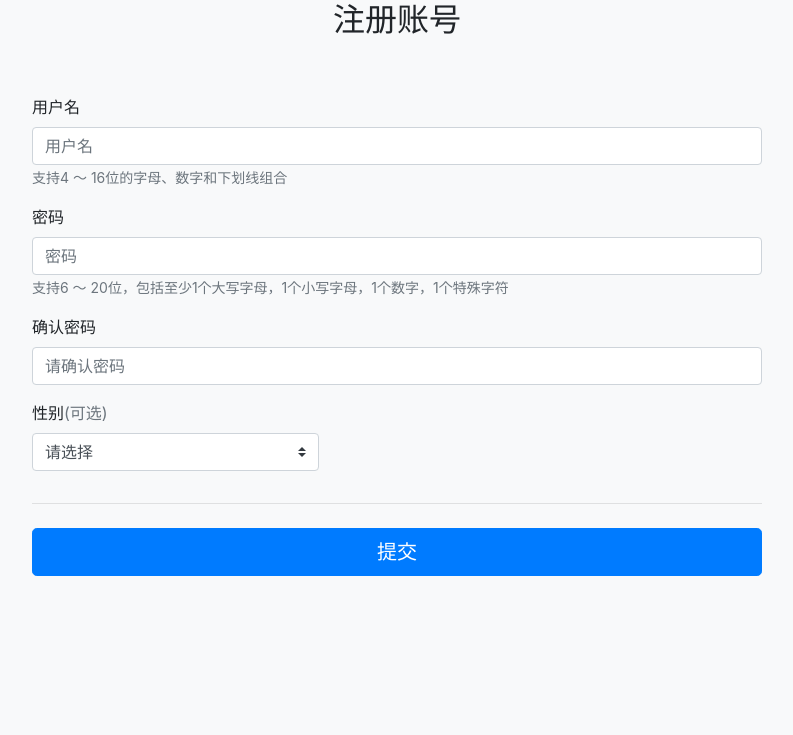
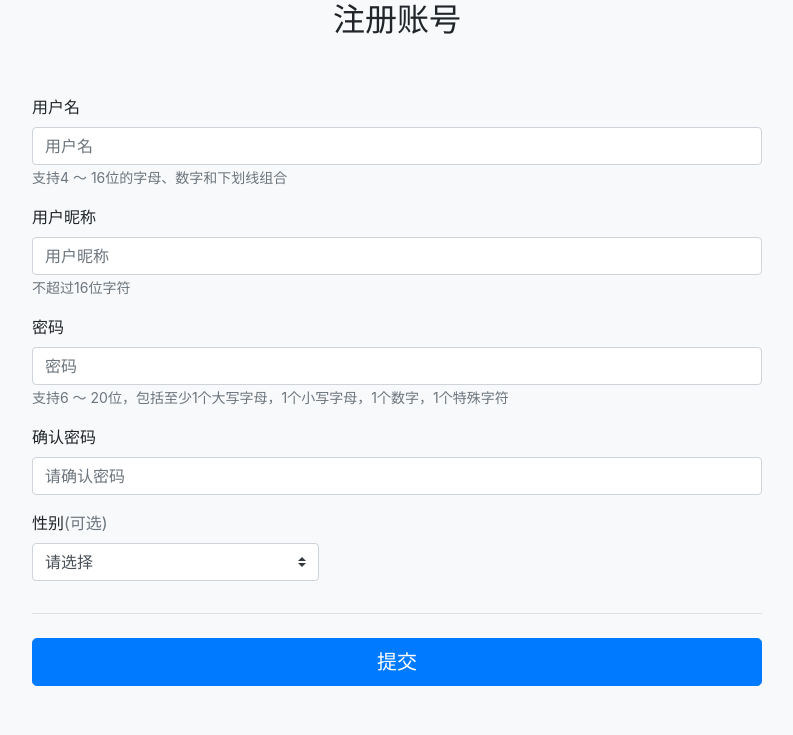
Before and after one commit to Olivia-919/Coursework, a Flask app: page /register in a window 1280 px wide. Shown: the part 151-886 px from the top of the page, without its empty margins (243-1036 px from the left). Before the commit the page ends 727 px from the top, so only its background shows below. Run offline with Flask 2, Linux system fonts and the light colour scheme; some libraries are stand-ins or nearby versions.

Commit message:
fix: bugs

```diff
--- a/backend/app/models.py
+++ b/backend/app/models.py
@@ -93,6 +93,7 @@ class TUser(UserMixin, db.Model):
 
     id = db.Column(db.BigInteger, primary_key=True, info='主键 自增')
     name = db.Column(db.String(20), info='用户账号')
+    display_name = db.Column(db.String(20), info='用户昵称')
     password = db.Column(db.String(50), info='用户密码')
     sex = db.Column(db.Integer, info='性别 1-男 0-女')
     gmt_create = db.Column(db.DateTime, default=datetime.datetime.now, info='注册时间')
--- a/backend/app/routes.py
+++ b/backend/app/routes.py
@@ -217,11 +217,15 @@ def api_add_topic():
 # 【api】查询主题列表
 @app.route('/api/queryTopics', methods=['GET'])
 def api_query_topics():
+    # 拿到前端传过来的 搜索关键词
     keyword = request.args.get('q')
+    # 搜索条件 is_delete = 0
     filters = [TTopic.is_delete==0]
+    # 如果 有搜索关键词
     if keyword:
         k = '%' + keyword + '%'
         filters.append(TTopic.name.like(k))
+    # 去库里查询
     topics = db.session.query(TTopic).filter(*filters).order_by(TTopic.gmt_modify.desc()).all()
     topiclist = []
     for topic in topics:
--- a/backend/app/static/js/index.js
+++ b/backend/app/static/js/index.js
@@ -47,7 +47,7 @@ addEventLoad(function () {
     $("#addTopicSubmitBtn").attr("disabled", false);
   });
 
-  // 登录表单校验
+  // 保存主题表单 校验
   function validateForm() {
     return new Promise((resolve, reject) => {
       let flag = true;
--- a/backend/app/static/js/topic.js
+++ b/backend/app/static/js/topic.js
@@ -64,7 +64,7 @@ addEventLoad(function() {
     fetchTopicServer();
   }, 500)
 
-  // 登录表单校验
+  // 发表声明表单校验
   function validateForm() {
     return new Promise((resolve, reject) => {
       let flag = true;
--- a/backend/app/templates/register.html
+++ b/backend/app/templates/register.html
@@ -32,6 +32,15 @@
                         <small class="text-muted">支持4 ～ 16位的字母、数字和下划线组合</small>
                         <div class="invalid-feedback" style="width: 100%;">
                             请输入有效的用户名
+                        </div>
+                    </div>
+
+                    <div class="mb-3">
+                        <label for="name">用户昵称</label>
+                        <input type="text" class="form-control" id="display_name" name="display_name" placeholder="用户昵称" maxlength="16" required>
+                        <small class="text-muted">不超过16位字符</small>
+                        <div class="invalid-feedback" style="width: 100%;">
+                            请输入有效的用户昵称
                         </div>
                     </div>
 
@@ -79,10 +88,13 @@
     </div>
 
     <script>
+        // 防止 csrf 攻击，设置csrf token，页面的post请求 必须把token放到请求header中
         const _token = '{{ csrf_token() }}';
         window.onload = function() {
             const form = document.getElementById('register-form');
+            // 校验 用户账号的正则表达式
             const name_reg = /^[a-zA-Z0-9_-]{4,16}$/;
+            // 校验 密码的正则表达式
             const pwd_reg = /^.*(?=.{6,20})(?=.*\d)(?=.*[A-Z])(?=.*[a-z])(?=.*[!@#$%^&*? ]).*$/;
 
             function validateForm() {
@@ -91,15 +103,23 @@
                     if (form.checkValidity() === false) {
                         flag = false;
                     }
-
+                    //form.classList.add('was-validated');
                     const nameVal = $('#name').val();
                     const pwdVal = $('#password').val();
+                    const displayName = $('#display_name').val();
                     const confirmVal = $('#confirm_pwd').val()
 
                     if (nameVal && name_reg.test(nameVal)) {
                         $('#name').removeClass('is-invalid');
                     } else {
                         $('#name').addClass('is-invalid');
+                        flag = false;
+                    }
+
+                    if (displayName) {
+                        $('#display_name').removeClass('is-invalid');
+                    } else {
+                        $('#display_name').addClass('is-invalid');
                         flag = false;
                     }
 
--- a/backend/init.sql
+++ b/backend/init.sql
@@ -48,6 +48,7 @@ CREATE TABLE `t_topic`  (
 CREATE TABLE `t_user`  (
   `id` bigint NOT NULL AUTO_INCREMENT COMMENT '主键 自增',
   `name` varchar(20) NULL COMMENT '用户账号',
+  `display_name` varchar(20) NULL COMMENT '用户昵称',
   `password` varchar(50) NULL COMMENT '用户密码',
   `sex` int NULL COMMENT '性别 1-男 0-女',
   `gmt_create` datetime NULL COMMENT '注册时间',
```
